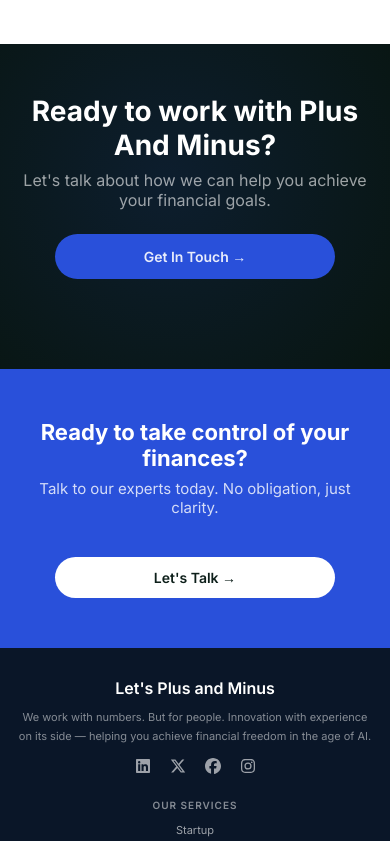
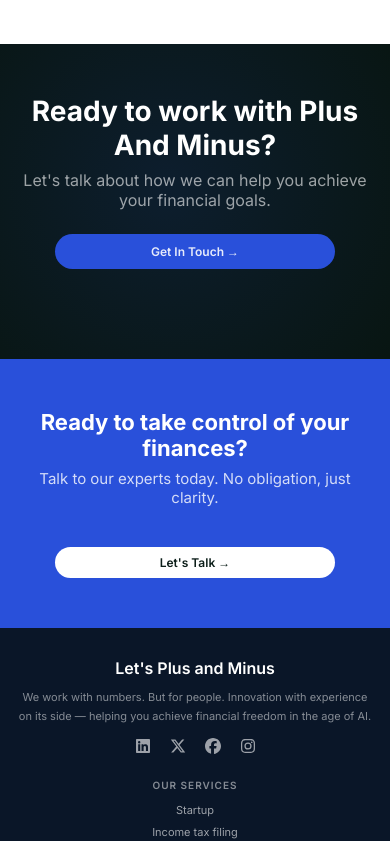
Before and after one commit to PreethamMR22/Plus-and-Minus---CA-website--BrandPsychology, a React (Vite) app in the folder plus-and-minus-react/: page /about in a window 390 px wide. Shown: the part 5445-6286 px from the top of the page. Built offline with nearby package versions, Linux system fonts and the light colour scheme.

Commit message:
slight bug on button responsiveness

```diff
--- a/plus-and-minus-react/src/components/Button.css
+++ b/plus-and-minus-react/src/components/Button.css
@@ -145,3 +145,64 @@ div .btn {
   background: #f0f0f0;
   transform: translateY(-1px);
 }
+
+/* Button Responsive Styles */
+@media (max-width: 768px) {
+  .btn.large {
+    padding: 12px 24px;
+    font-size: 13px;
+  }
+
+  .btn.hero-primary {
+    padding: 12px 24px;
+    font-size: 13px;
+  }
+
+  .btn.hero-outline {
+    padding: 12px 24px;
+    font-size: 13px;
+  }
+
+  .btn.medium {
+    padding: 10px 24px;
+    font-size: 13px;
+  }
+}
+
+@media (max-width: 480px) {
+  .btn.large {
+    padding: 10px 20px;
+    font-size: 12px;
+    gap: 6px;
+  }
+
+  .btn.hero-primary {
+    padding: 10px 20px;
+    font-size: 12px;
+    gap: 6px;
+  }
+
+  .btn.hero-outline {
+    padding: 10px 20px;
+    font-size: 12px;
+    gap: 6px;
+  }
+
+  .btn.medium {
+    padding: 8px 20px;
+    font-size: 12px;
+    gap: 6px;
+  }
+
+  .btn.small {
+    padding: 6px 16px;
+    font-size: 11px;
+    gap: 4px;
+  }
+
+  .btn.light {
+    padding: 10px 20px;
+    font-size: 12px;
+    gap: 4px;
+  }
+}
```
